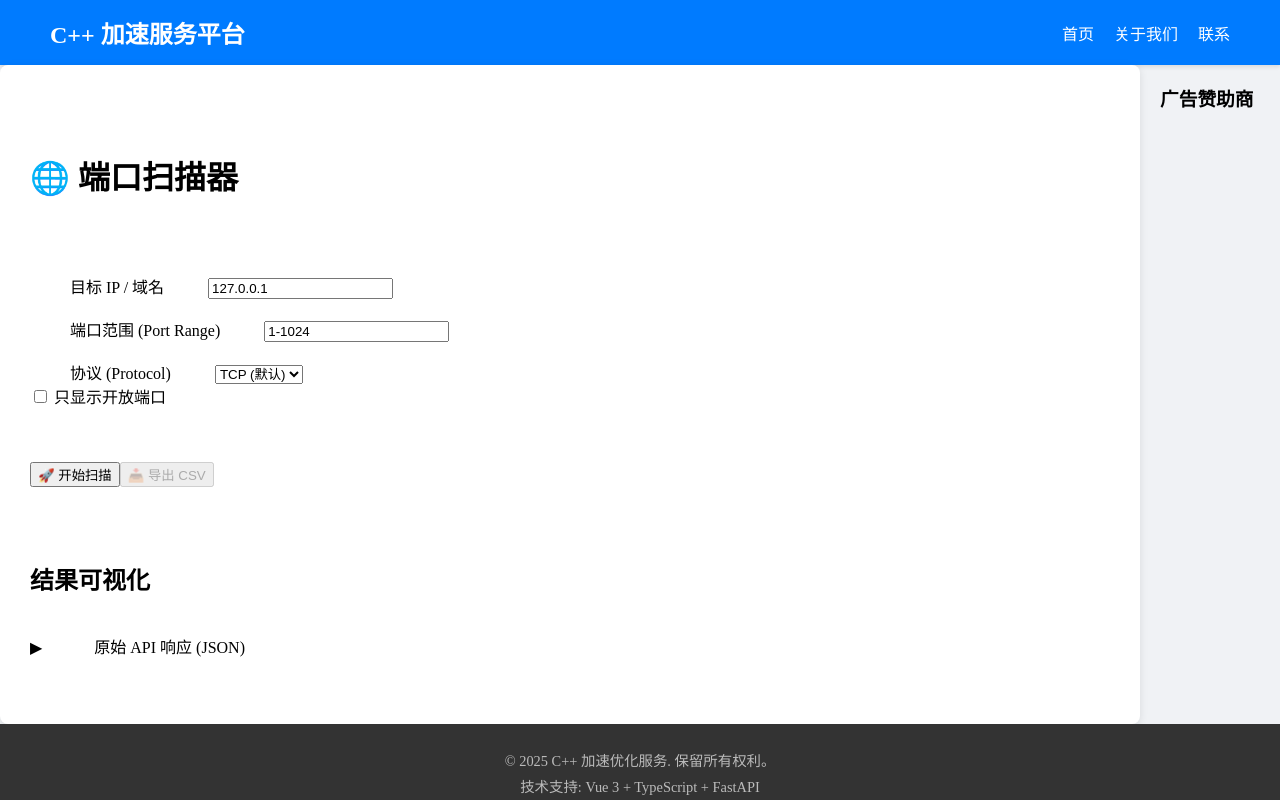
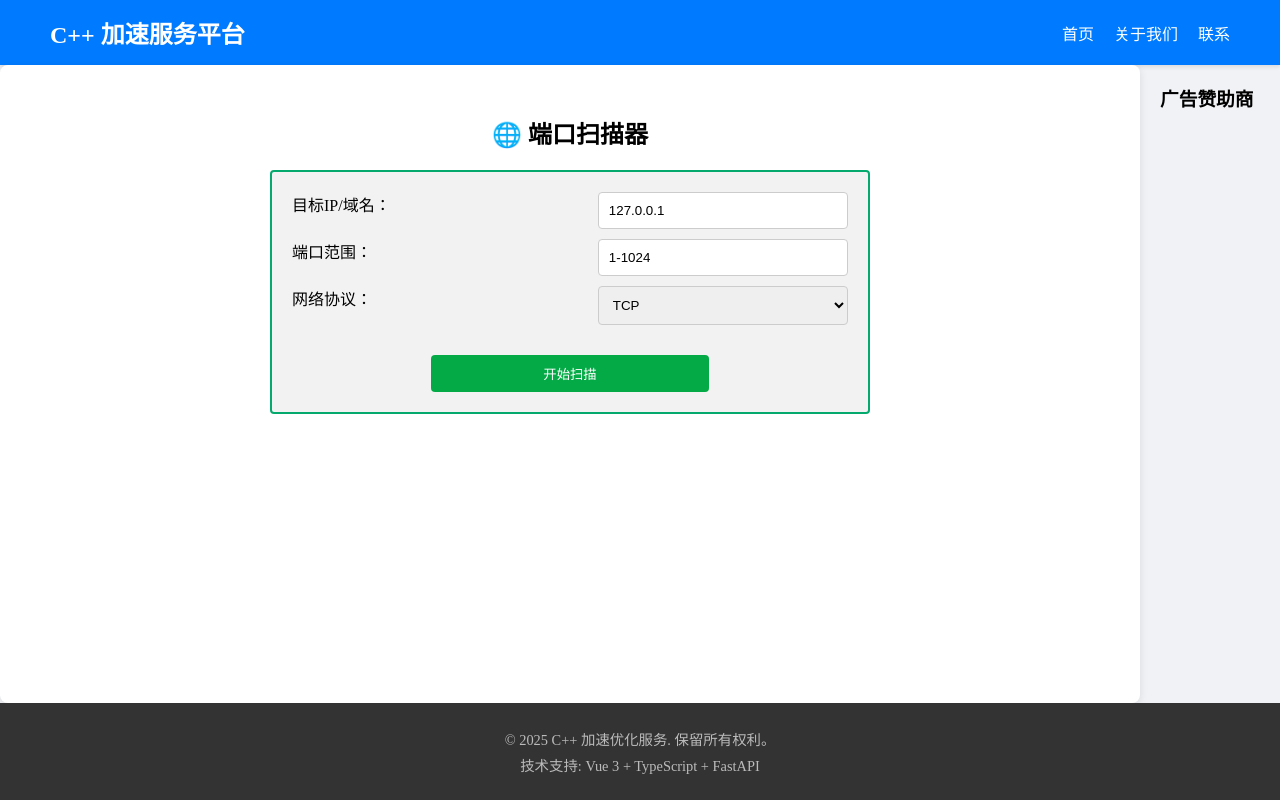
Before and after one commit to zhg-c/funcs_web, a Vue app in the folder frontend/: page /net/port-scanner in a window 1280 px wide. Built offline with nearby package versions, Linux system fonts and the light colour scheme.

Commit message:
fix: style PortScanner.vue

```diff
--- a/frontend/src/views/categories/NetTools/PortScanner.vue
+++ b/frontend/src/views/categories/NetTools/PortScanner.vue
@@ -149,206 +149,63 @@ const scanPorts = async () => {
 </script>
 
 <template>
-
-  <!-- Main container with max-width and auto margins for centering on desktop -->
-
-  <div class="port-scanner-view max-w-4xl mx-auto p-4 font-sans">
-
-    <h1 class="text-3xl font-extrabold mb-8 text-gray-900 border-b pb-2">
-      🌐 端口扫描器
-    </h1>
-
-
-    <!-- 输入表单区域 -->
-
-    <div
-      class="input-form bg-white p-6 rounded-xl shadow-2xl mb-8 border border-gray-100"
-    >
-
-      <!-- Use items-start to ensure labels align neatly above inputs -->
-
-      <div class="grid grid-cols-1 md:grid-cols-4 gap-6 items-start">
-
-        <!-- 目标 IP/域名 -->
-
-        <div class="col-span-1 md:col-span-2">
-
-          <label
-            for="target"
-            class="block text-sm font-semibold text-gray-700 mb-2"
-            >目标 IP / 域名</label
-          >
-
+  <div class="params">
+    <h2>🌐 端口扫描器</h2>
+    <div class="scan-form">
+      <form action="#">
+        <label for="target">目标IP/域名：</label>
         <input
+          type="text"
+          name="target"
           id="target"
           v-model="target"
+          placeholder="比如：127.0.0.1 或 example.com"
+        />
+        <label for="ports">端口范围：</label>
+        <input
           type="text"
-            placeholder="e.g., 127.0.0.1 or example.com"
-            class="w-full p-3 border border-gray-300 rounded-lg focus:ring-blue-500 focus:border-blue-500 transition duration-150 shadow-sm"
-          />
-
-        </div>
-
-
-        <!-- 端口范围 -->
-
-        <div class="col-span-1">
-
-          <label
-            for="ports"
-            class="block text-sm font-semibold text-gray-700 mb-2"
-            >端口范围 (Port Range)</label
-          >
-
-          <input
+          name="ports"
           id="ports"
           v-model="portRange"
-            type="text"
-            placeholder="e.g., 1-1024 or 22,80,443"
-            class="w-full p-3 border border-gray-300 rounded-lg focus:ring-blue-500 focus:border-blue-500 transition duration-150 shadow-sm"
+          placeholder="比如：1-1024 或 22,80,443"
         />
-
+        <label for="scan-type">网络协议：</label>
+        <select name="scan-type" id="scan-type" v-model="scanType">
+          <option value="tcp">TCP</option>
+          <option value="udp">UDP</option>
+        </select>
+        <input
+          type="submit"
+          name="protocol"
+          id="protocol"
+          :value="isLoading ? '正在扫描...' : '开始扫描'"
+          :disabled="isLoading"
+          @click="scanPorts"
+        />
+      </form>
     </div>
-
-
-        <!-- 协议 (Protocol) -->
-
-        <div class="col-span-1">
-
-          <label
-            for="scan-type"
-            class="block text-sm font-semibold text-gray-700 mb-2"
-            >协议 (Protocol)</label
-          >
-
-          <select
-            id="scan-type"
-            v-model="scanType"
-            class="w-full p-3 border border-gray-300 rounded-lg focus:ring-blue-500 focus:border-blue-500 transition duration-150 bg-white shadow-sm appearance-none"
-          >
-
-            <option value="tcp">TCP (默认)</option>
-
-            <option value="udp">UDP</option>
-
-          </select>
-             <!-- 新增：只显示开放端口复选框 -->
-          <div class="mt-4 flex items-center">
-            <input
-              id="show-open"
-              v-model="showOnlyOpenPorts"
-              type="checkbox"
-              class="h-4 w-4 text-green-600 border-gray-300 rounded focus:ring-green-500 cursor-pointer"
-            />
-            <label
-              for="show-open"
-              class="ml-2 block text-sm font-medium text-gray-700 select-none cursor-pointer"
-            >
-              只显示开放端口
-            </label>
   </div>
-
+  <div class="results">
+    <br />
+    <div class="err" v-if="error"><strong>错误:</strong> {{ error }}</div>
+    <div v-if="formattedResults.length">
+      <div>
+        <label for="show-open">只显示开放端口</label>
+        <input type="checkbox" name="show-open" v-model="showOnlyOpenPorts" />
+        <div>
+          <button @click="exportToCsv">📥 导出 CSV 格式</button>
         </div>
-
       </div>
-
-
-      <!-- 扫描按钮和导出按钮 -->
-      <div class="flex flex-col sm:flex-row gap-4 mt-8">
-        <!-- 扫描按钮 -->
-        <button
-          @click="scanPorts"
-          :disabled="isLoading"
-          class="scan-button w-full sm:w-3/4 py-3 px-4 font-bold text-lg rounded-xl shadow-lg transition duration-300 ease-in-out transform hover:scale-[1.005] hover:shadow-xl focus:outline-none focus:ring-4 focus:ring-blue-500 focus:ring-opacity-70"
-          :class="{
-            'bg-blue-600 text-white hover:bg-blue-700': !isLoading,
-            'bg-gray-400 text-gray-700 cursor-not-allowed': isLoading,
-          }"
-        >
-          <span v-if="isLoading">
-            <svg
-              class="animate-spin -ml-1 mr-3 h-5 w-5 text-white inline"
-              xmlns="http://www.w3.org/2000/svg"
-              fill="none"
-              viewBox="0 0 24 24"
-            >
-              <circle
-                class="opacity-25"
-                cx="12"
-                cy="12"
-                r="10"
-                stroke="currentColor"
-                stroke-width="4"
-              ></circle>
-              <path
-                class="opacity-75"
-                fill="currentColor"
-                d="M4 12a8 8 0 018-8V0C5.373 0 0 5.373 0 12h4zm2 5.291A7.962 7.962 0 014 12H0c0 3.042 1.135 5.824 3 7.938l3-2.647z"
-              ></path>
-            </svg>
-            扫描中...
-          </span>
-          <span v-else> 🚀 开始扫描 </span>
-        </button>
-
-        <!-- 新增：导出按钮 -->
-        <button
-          @click="exportToCsv"
-          :disabled="filteredResults.length === 0"
-          class="w-full sm:w-1/4 py-3 px-4 font-bold text-sm rounded-xl shadow-lg transition duration-300 ease-in-out transform hover:scale-[1.005] focus:outline-none focus:ring-4 focus:ring-green-500 focus:ring-opacity-70"
-          :class="{
-            'bg-green-500 text-white hover:bg-green-600':
-              filteredResults.length > 0,
-            'bg-gray-300 text-gray-500 cursor-not-allowed':
-              filteredResults.length === 0,
-          }"
-        >
-          📥 导出 CSV
-        </button>
-      </div>
-
-
-      <!-- 错误信息显示 -->
-
-      <div
-        v-if="error"
-        class="mt-4 p-4 bg-red-100 border border-red-400 text-red-700 rounded-lg text-sm font-medium"
-      >
-                <strong>错误:</strong> {{ error }}
-      </div>
-
-    </div>
-
-    <!-- (移除历史记录区域) -->
-
-
-    <!-- 状态和结果区域 -->
-
-    <div class="results-area mt-10">
-
-      <h2 class="text-2xl font-bold mb-6 text-gray-800">结果可视化</h2>
-
-
-      <!-- 状态消息 -->
-
-      <div
-        v-if="formattedResults.length"
-        class="p-4 bg-green-50 text-green-700 rounded-lg font-medium mb-6 border border-green-200"
-      >
+      <h3>扫描结果</h3>
+      <p>
         扫描完成！共发现
         {{ formattedResults.filter((r) => r.status === "Open").length }}
         个开放端口。
-      </div>
-
-
-      <!-- 紧凑数字网格布局 -->
-
-      <div v-if="filteredResults.length" class="results-grid">
-
+      </p>
+      <div class="all-ports">
         <div
           v-for="result in filteredResults"
           :key="result.port"
-          class="result-block"
           :class="{
             open: result.status === 'Open',
             closed: result.status === 'Closed',
@@ -358,53 +215,99 @@ const scanPorts = async () => {
             result.service || '未知'
           }`"
         >
-          <div class="text-lg font-bold">
           {{ result.port }}
         </div>
-
       </div>
-
     </div>
-
-
-      <!-- 原始结果（调试用） -->
-
-      <details class="raw-results-details mt-8">
-
-        <summary
-          class="cursor-pointer font-semibold text-gray-700 hover:text-gray-900 transition duration-150"
-        >
-                    原始 API 响应 (JSON)
-        </summary>
-
-        <pre
-          class="results-code bg-gray-900 text-gray-200 p-6 rounded-lg mt-3 text-sm overflow-x-auto shadow-inner"
-          >{{ rawResults }}</pre
-        >
-
-      </details>
-
-    </div>
-
   </div>
 </template>
 <style scoped>
-/* 紧凑数字网格样式 */
-.results-grid {
+.params {
   display: grid;
-  /* 核心样式：根据可用宽度自动创建列，每列最小 50px */
+  place-items: center;
+}
+div.scan-form {
+  display: grid;
+  place-items: center;
+  max-width: 600px;
+  width: 100%;
+  border: 2px solid #04aa6d;
+  border-radius: 4px;
+  background-color: #f2f2f2;
+  padding: 20px;
+}
+form {
+  display: flex;
+  flex-wrap: wrap;
+  justify-content: space-between;
+}
+label {
+  min-width: 48%;
+  margin-bottom: 10px;
+}
+input[type="text"],
+select {
+  min-width: 45%;
+  margin-bottom: 10px;
+  border: 1px solid #ccc;
+  border-radius: 4px;
+  padding: 10px;
+}
+input[type="submit"] {
+  margin: 20px auto 0;
+  width: 50%;
+  background-color: #04aa46;
+  color: white;
+  padding: 9px;
+  border: none;
+  border-radius: 4px;
+  cursor: pointer;
+}
+@media screen and (max-width: 600px) {
+  label,
+  input[type="text"],
+  input[type="submit"],
+  select,
+  textarea {
+    flex: 100%;
+    min-width: 100%;
+  }
+}
+
+.err {
+  display: flex;
+  align-items: center;
+  gap: 8px; /* strong 与文字之间的间距 */
+  padding: 12px 16px;
+  margin-top: 12px;
+
+  background-color: #fee2e2; /* 浅红背景 */
+  color: #991b1b; /* 深红文字 */
+  border: 1px solid #fca5a5; /* 红色边框 */
+  border-radius: 6px; /* 圆角 */
+  font-size: 0.9rem;
+  font-weight: 500;
+
+  box-shadow: 0 1px 2px rgba(0, 0, 0, 0.05);
+  transition: background-color 0.3s, box-shadow 0.3s;
+}
+
+.err strong {
+  color: #b91c1c; /* 稍深一点的红色强调“错误:” */
+}
+
+.all-ports {
+  display: grid;
   grid-template-columns: repeat(auto-fill, minmax(50px, 1fr));
-  gap: 8px; /* 端口块之间的间距 */
+  gap: 8px;
   margin-top: 15px;
 }
-
-.result-block {
+.all-ports div {
   display: flex;
   align-items: center;
   justify-content: center;
   height: 50px; /* 方块高度 */
   width: 100%; /* 确保在网格中占满宽度 */
-  padding: 5px;
   border-radius: 4px;
   font-weight: 600;
   font-size: 0.9rem;
@@ -415,9 +318,7 @@ const scanPorts = async () => {
   color: #4b5563; /* 灰色文字 */
   border: 1px solid #e5e7eb;
 }
-
-/* 开放端口的视觉样式 (Open) - 绿色 */
-.result-block.open {
+.all-ports div.open {
   background-color: #10b981; /* Tailwind green-500 */
   color: white;
   border-color: #059669;
@@ -427,25 +328,9 @@ const scanPorts = async () => {
   /* 应用脉冲动画 */
   animation: pulse-glow 2s infinite cubic-bezier(0.66, 0, 0.34, 1);
 }
-.result-block:hover {
+.all-ports div:hover {
   box-shadow: 0 4px 12px rgba(0, 0, 0, 0.1);
 }
-
-/* 其他组件的通用样式 */
-.raw-results-details summary {
-  list-style: none; /* 移除默认箭头 */
-}
-.raw-results-details summary::before {
-  content: "▶"; /* 自定义箭头 */
-  display: inline-block;
-  margin-right: 8px;
-  transition: transform 0.2s;
-}
-.raw-results-details[open] summary::before {
-  content: "▼";
-  transform: rotate(0deg);
-}
-/* 新增：开放端口的脉冲动画 */
 @keyframes pulse-glow {
   0% {
     box-shadow: 0 0 0 0 rgba(16, 185, 129, 0.6); /* 初始状态，柔和绿色 */
```
Lines whose indentation alone changed are shown as unchanged.
